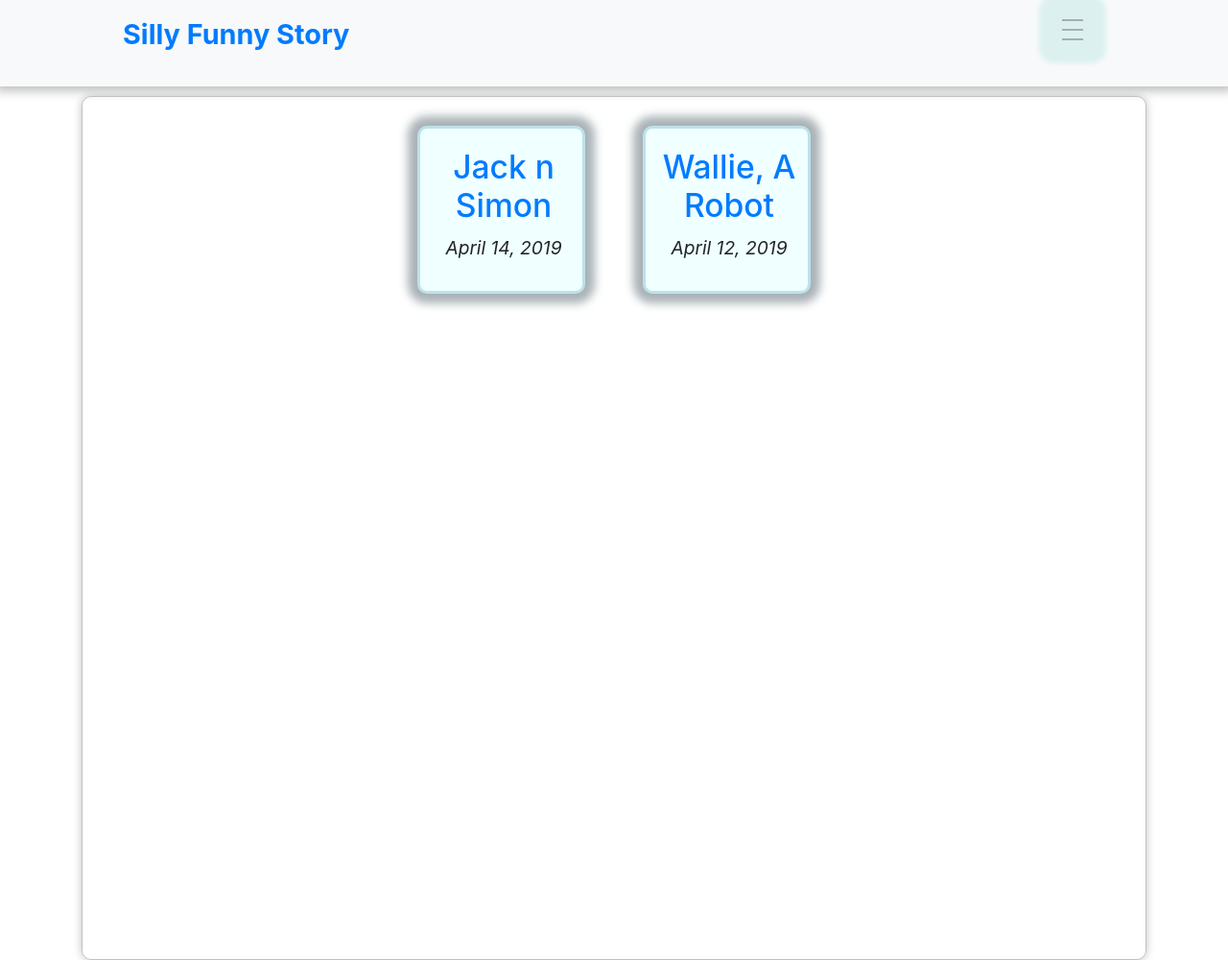
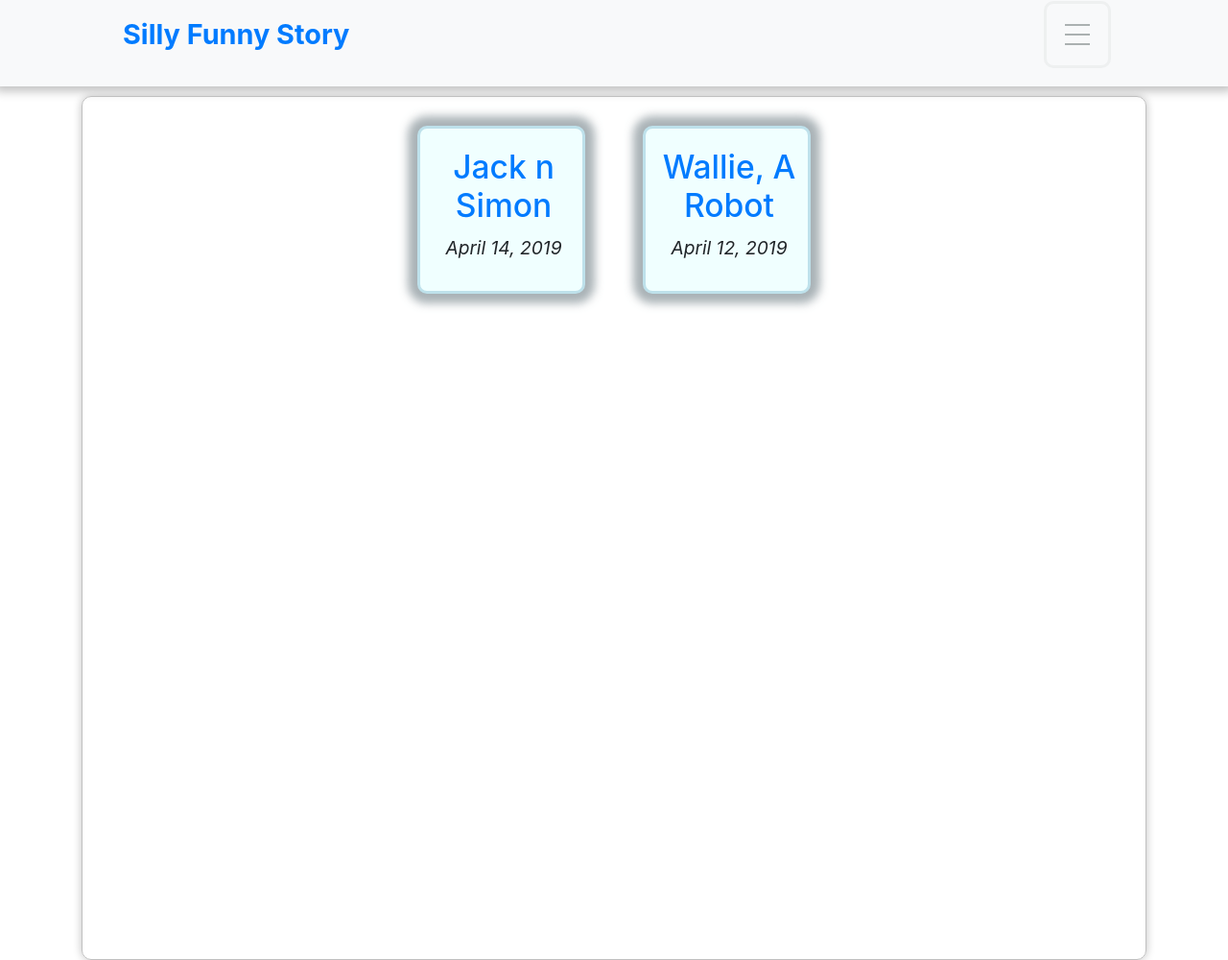
Before and after one commit to nnfunny/small-blog, a Jekyll site: the page built from index.html, in a window 1280 px wide. Shown: the whole page at 96% size. Built offline with Jekyll 4.4.1, drawn with Linux system fonts in a browser that asks for light colours.

Commit message:
fix hamburger

```diff
--- a/_includes/header.html
+++ b/_includes/header.html
@@ -5,7 +5,7 @@
                 <strong>Silly Funny Story</strong>
             </a>
 
-            <div class="menu-wrap">
+            <div class="menu-wrap bg-light">
                 <input type="checkbox" class="toggler">
                 <div class="hamburger"><div></div></div>
                 <div class="menu">
--- a/assets/css/main.css
+++ b/assets/css/main.css
@@ -150,15 +150,22 @@ a {
     top: 0;
     left: 0;
     z-index: 1;
-    height: 60px;
-    width: 60px;
+    height: 70px;
+    width: 70px;
     padding: 1rem;
-    background-color: var(--primary-color);
+    /* background-color: var(--primary-color); */
     display: flex;
     align-items: center;
     justify-content: center;
     border-radius: 10px;
-    box-shadow: 0 0 5px 5px rgb(220, 241, 239);
+    border: solid rgba(223, 225, 226, 0.4)
+}
+
+@media screen and (max-width: 600px) {
+    .menu-wrap .hamburger {
+        height: 60px;
+        width: 60px;
+    }
 }
 
 .menu-wrap .hamburger > div {
```
